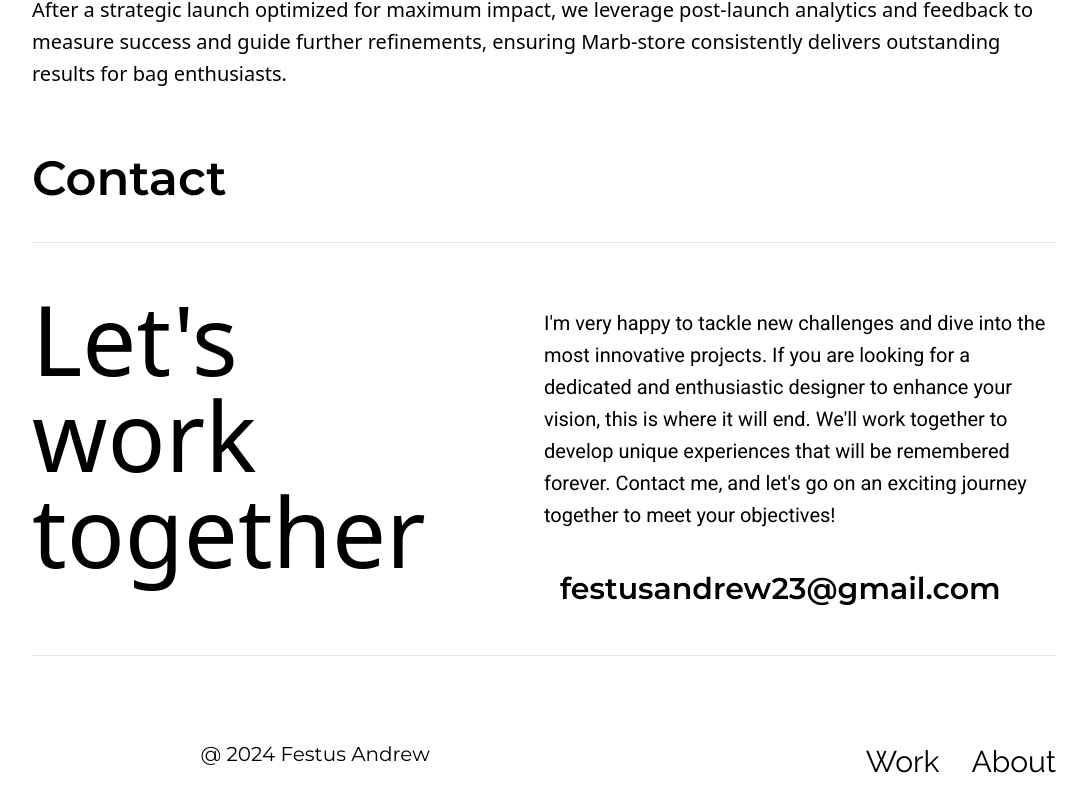
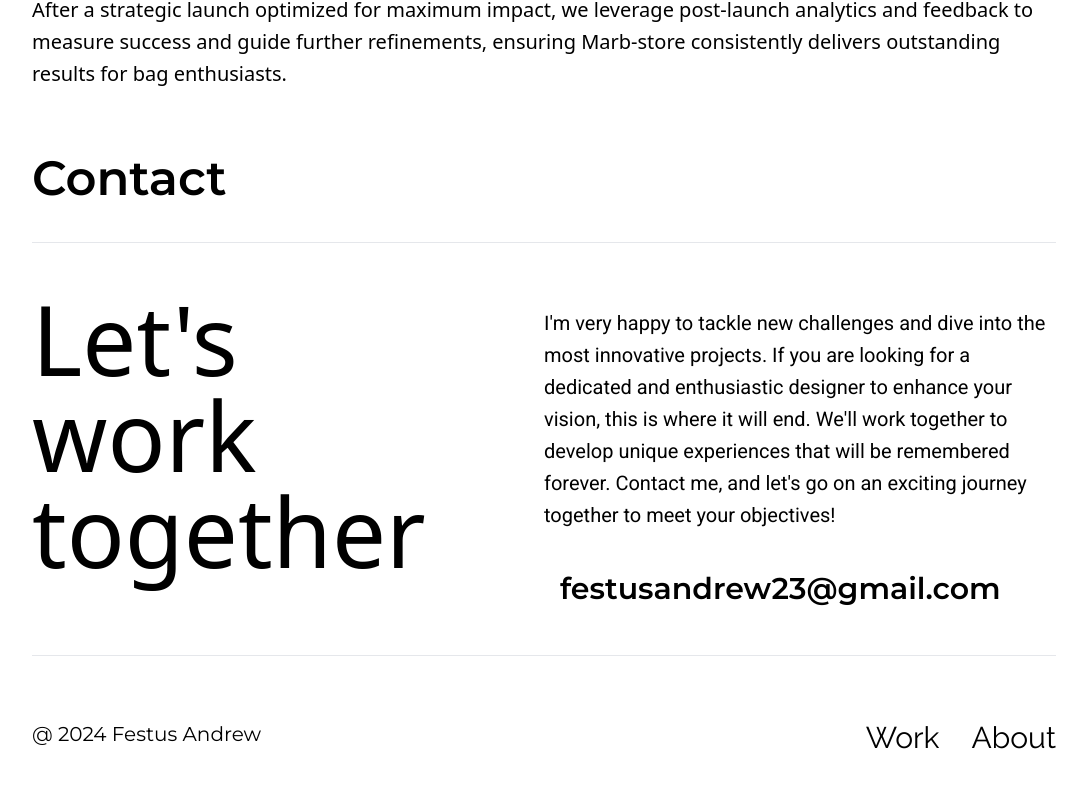
Before and after one commit to KeswetRinret/Festus_Andrew_Portfolio, a React (Vite) app: page /marb in a window 1280 px wide. Shown: the part 5218-6030 px from the top of the page, without its empty margins (96-1183 px from the left). Built offline with nearby package versions, Linux system fonts and the light colour scheme.

Commit message:
corrections

```diff
--- a/src/components/myWorks/Infinity.jsx
+++ b/src/components/myWorks/Infinity.jsx
@@ -1,8 +1,10 @@
 import React from "react";
 import { Link } from "react-router-dom";
+import Footer from "../Footer";
 
 const Infinity = () => {
   return (
+    <div>
     <div className="md:mx-32 mx-4 md:my-4 my-2">
       <div className="w-full flex flex-col justify-center items-center space-y-4">
         <Link to={"/"}>
@@ -183,7 +185,7 @@ const Infinity = () => {
           </div>
         </div>
       </div>
-        <div className='md:mb-10 mb-4'>
+        {/* <div className='md:mb-10 mb-4'>
        <hr className="md:mt-12 mt-6" />
       <footer className="md:mt-16 mt-8 flex md:flex-row flex-col">
       <p className="md:w-[60%] text-xl md:font-tertiaryFont md:mt-5 md:mr-20 flex justify-center">
@@ -207,7 +209,9 @@ const Infinity = () => {
         </div>
 
       </footer>
+    </div> */}
     </div>
+    <Footer />
     </div>
   );
 };
--- a/src/components/myWorks/Marb.jsx
+++ b/src/components/myWorks/Marb.jsx
@@ -1,9 +1,11 @@
 import React from "react";
 import { Link } from "react-router-dom";
+import Footer from "../Footer";
 
 
 const Marb = () => {
   return (
+    <div>
     <div className="md:mx-32 mx-4 md:my-4 my-2">
       <div className="w-full flex flex-col justify-center items-center space-y-4">
         <Link to={"/"}>
@@ -191,7 +193,7 @@ const Marb = () => {
           </div>
         </div>
       </div>
-        <div className='md:mb-10 mb-4'>
+        {/* <div className='md:mb-10 mb-4'>
        <hr className="md:mt-12 mt-6" />
       <footer className="md:mt-16 mt-8 flex md:flex-row flex-col">
       <p className="md:w-[60%] text-xl md:font-tertiaryFont md:mt-5 md:mr-20 flex justify-center">
@@ -215,8 +217,9 @@ const Marb = () => {
         </div>
 
       </footer>
+    </div> */}
     </div>
-
+    <Footer />
     </div>
   );
 };
--- a/src/components/otherPages/MoreAbout.jsx
+++ b/src/components/otherPages/MoreAbout.jsx
@@ -3,10 +3,12 @@ import { NavLink, Link } from "react-router-dom";
 import bluehouselogo from "../../assets/images/bluehouselogo.png";
 import zuesteklogo from "../../assets/images/zuesteklogo.png"
 import genesyslogologo from "../../assets/images/genesyslogo.png"
+import Footer from "../Footer";
 
 
 const About = () => {
   return (
+    <div>
     <section id="MoreAbout">
       <div className="md:mx-32 mx-4 md:my-6 my-2">
         <div className="w-full flex flex-col justify-center items-center space-y-2">
@@ -258,7 +260,7 @@ const About = () => {
             </div>
           </div>
         </section>
-        <div className='md:mb-10 mb-4'>
+        {/* <div className='md:mb-10 mb-4'>
        <hr className="md:mt-12 mt-6" />
       <footer className="md:mt-16 mt-8 flex md:flex-row flex-col">
       <p className="md:w-[60%] text-xl md:font-tertiaryFont md:mt-5 md:mr-20 flex justify-center">
@@ -282,9 +284,12 @@ const About = () => {
         </div>
 
       </footer>
-    </div>
+    </div> */}
       </div>
     </section>
+<Footer />
+
+    </div>
   );
 };
 
--- a/src/components/otherPages/MyWork2.jsx
+++ b/src/components/otherPages/MyWork2.jsx
@@ -1,8 +1,10 @@
 import React from "react";
 import { NavLink, Link } from "react-router-dom";
+import Footer from "../Footer";
 
 const Works = () => {
   return (
+    <div>
     <div className="mx-4 md:my-6 my-2 md:max-w-full ">
       <div className="w-full flex flex-col justify-center items-center space-y-2">
         <NavLink to={"/"}>
@@ -121,7 +123,7 @@ const Works = () => {
         </div>
       </section>
 
-      <div className="md:mx-32 mx-4 md:mb-10 mb-6">
+      {/* <div className="md:mx-32 mx-4 md:mb-10 mb-6">
         <hr className="md:mt-12 mt-6" />
         <footer className="md:mt-16 mt-8 flex">
           <p className="md:w-[60%] md:text-xl md:font-tertiaryFont hidden md:block">
@@ -144,7 +146,10 @@ const Works = () => {
             </a>
           </div>
         </footer>
-      </div>
+      </div> */}
+    </div>
+<Footer />
+
     </div>
   );
 };
```
